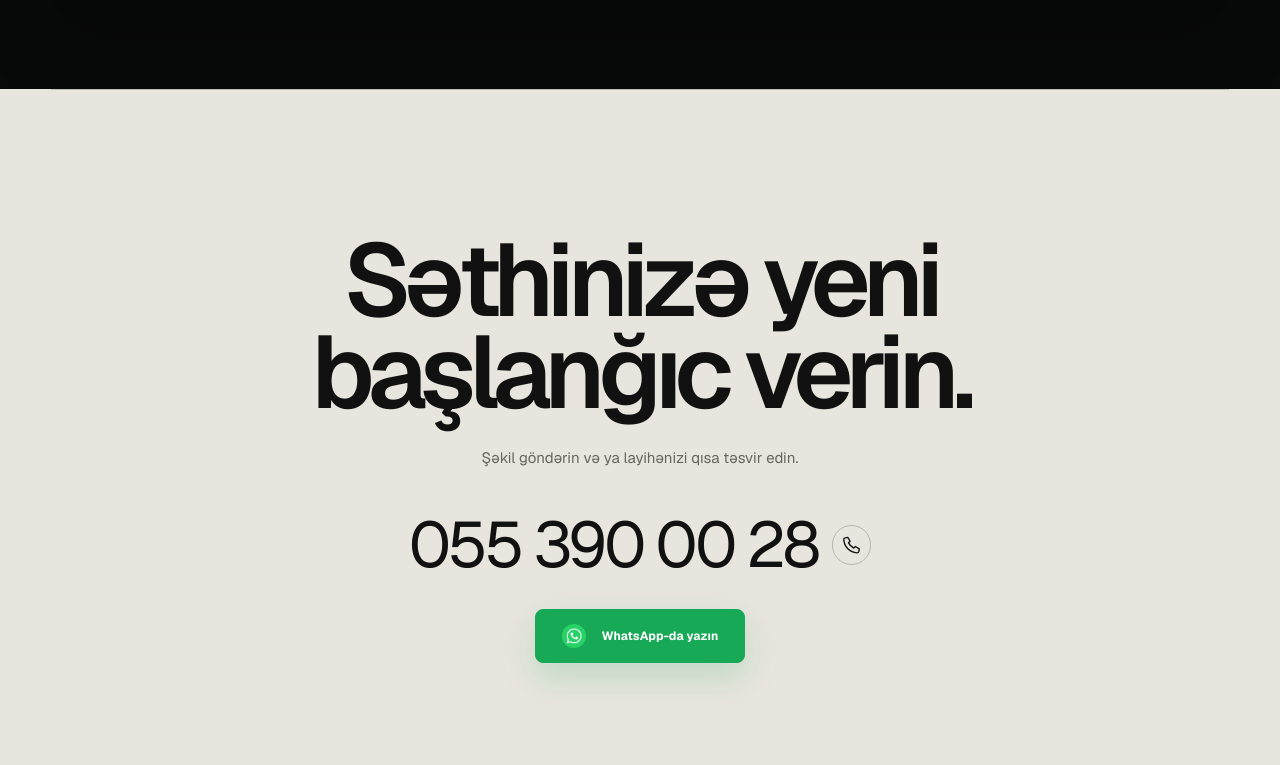
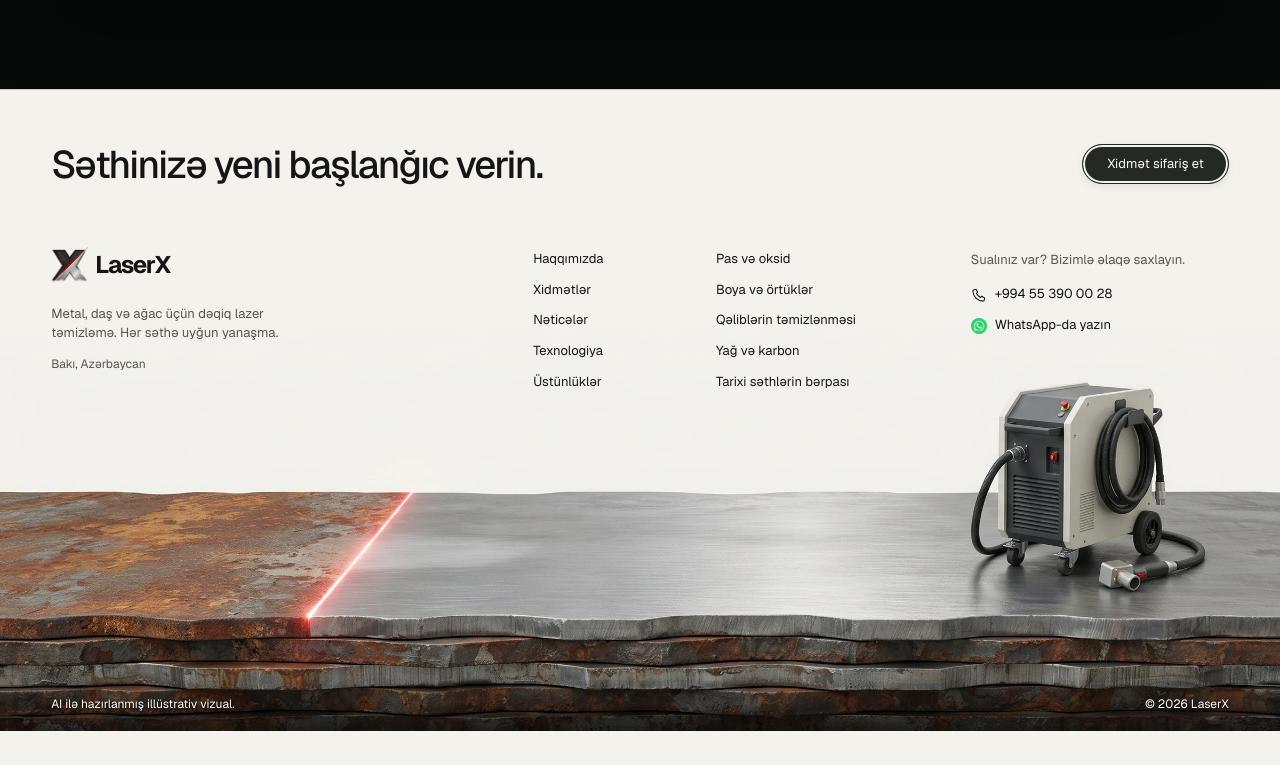
Before and after one commit to Kvseis/LaserX-Website, a Next.js app: page / in a window 1280 px wide. Shown: the part 7835-8600 px from the top of the page. After the commit the page ends 8566 px from the top, so only its background shows below. Built offline with nearby package versions, Linux system fonts and the light colour scheme.

Commit message:
Homepage footer design and service button update

```diff
--- a/src/components/HomePage.tsx
+++ b/src/components/HomePage.tsx
@@ -100,18 +100,6 @@ export default function HomePage({ locale, copy }: { locale: Locale; copy: SiteC
         </div>
       </section>
 
-      <section className="contact">
-        <h2>{home.contactTitle[0]}<br />{home.contactTitle[1]}</h2>
-        <p>{home.contactDescription}</p>
-        <a className="big-phone" href={phone} aria-label={nav.callNumber}>
-          055 390 00 28
-          <PhoneIcon />
-        </a>
-        <a className="button contact-whatsapp" href={whatsapp}>
-          <WhatsAppLogo />
-          {nav.whatsapp}
-        </a>
-      </section>
     </main>
 
     <SiteFooter locale={locale} copy={copy} />
--- a/src/components/SiteFooter.module.css
+++ b/src/components/SiteFooter.module.css
@@ -2,37 +2,38 @@
   position: relative;
   isolation: isolate;
   display: block;
-  padding: 64px 0 0;
+  padding: 52px 0 0;
   overflow: hidden;
   color: var(--ink);
   background: var(--paper);
   border-top: 1px solid var(--line);
-  font-size: 14px;
+  font-size: 13px;
 }
 .content { position: relative; z-index: 2; width: var(--wrap); margin-inline: auto; }
 .heading { display: flex; align-items: center; justify-content: space-between; gap: 40px; }
-.heading h2 { max-width: 850px; margin: 0; font-size: clamp(30px, 3.4vw, 54px); font-weight: 500; line-height: 1.12; letter-spacing: -.045em; }
-.action { display: inline-flex; flex-shrink: 0; align-items: center; justify-content: center; gap: 24px; min-height: 48px; padding: 12px 24px; border: 1px solid #bf2b25; border-radius: 999px; color: #fff; background: #bd2d27; box-shadow: inset 0 0 0 3px var(--paper), 0 3px 8px #15151512; transition: transform 200ms ease, background 200ms ease; }
-.action:hover { background: #9c211c; transform: translateY(-2px); }
+.heading h2 { max-width: 850px; margin: 0; font-size: clamp(28px, 3vw, 44px); font-weight: 500; line-height: 1.15; letter-spacing: -.045em; }
+.action { display: inline-flex; flex-shrink: 0; align-items: center; justify-content: center; min-height: 40px; padding: 10px 24px; border: 1px solid #252923; border-radius: 999px; color: #fff; background: #252923; box-shadow: inset 0 0 0 2px var(--paper), 0 3px 8px #15151512; font-size: 13px; transition: transform 200ms ease, background 200ms ease; }
+.action:hover { background: #3b4238; transform: translateY(-2px); }
 .action:active { transform: translateY(0); }
-.columns { display: grid; grid-template-columns: 1.65fr .8fr 1fr 1.1fr; gap: 40px; margin-top: 72px; }
-.brand { display: inline-flex; width: 64px; flex-direction: column; align-items: center; justify-content: center; gap: 2px; color: var(--ink); background: transparent; font-size: 12px; font-weight: 500; letter-spacing: -.02em; }
-.brand img { width: 48px; height: 48px; object-fit: contain; transition: transform 200ms ease; }
+.columns { display: grid; grid-template-columns: 2.2fr .75fr 1.1fr 1.25fr; gap: 28px; margin-top: 60px; }
+.brand { display: inline-flex; width: max-content; align-items: center; gap: 6px; color: var(--ink); background: transparent; font-size: 24px; font-weight: 650; letter-spacing: -.055em; }
+.brand img { width: 38px; height: 38px; object-fit: contain; transition: transform 200ms ease; }
 .brand:hover img { transform: scale(1.04); }
-.identity p { max-width: 265px; margin: 16px 0; color: #55554f; line-height: 1.6; }
-.location { color: #55554f; font-size: 13px; }
-.links { display: flex; flex-direction: column; align-items: flex-start; gap: 14px; padding-top: 7px; }
+.identity p { max-width: 235px; margin: 16px 0 12px; color: #55554f; line-height: 1.5; }
+.location { color: #55554f; font-size: 12px; }
+.links { display: flex; flex-direction: column; align-items: flex-start; gap: 12px; padding-top: 4px; }
 .links a, .contacts a { transition: color 200ms ease; line-height: 1.45; }
 .links a:hover, .contacts a:hover { color: #bd2d27; text-decoration: underline; text-underline-offset: 5px; }
-.contacts { padding-top: 7px; }
-.contacts p { margin: 0 0 20px; color: #55554f; line-height: 1.5; }
-.contacts a { display: flex; align-items: center; gap: 10px; margin-top: 14px; }
-.contacts svg { flex-shrink: 0; width: 18px; height: 18px; }
+.contacts { padding-top: 4px; }
+.contacts p { margin: 0 0 16px; color: #55554f; line-height: 1.5; }
+.contacts a { display: flex; align-items: center; gap: 8px; margin-top: 12px; }
+.contacts svg, .contacts :global(.whatsapp-logo) { flex-shrink: 0; width: 16px; height: 16px; }
 .contacts a:first-of-type svg { fill: none; stroke: currentColor; stroke-width: 1.6; }
-.scene { position: relative; margin-top: 8px; }
+.scene { position: relative; margin-top: -72px; }
 .scene img { width: 100%; height: auto; mask-image: linear-gradient(to bottom, transparent, #000 48px); }
 .bottom { position: absolute; z-index: 2; bottom: 0; left: 0; width: 100%; display: flex; justify-content: space-between; gap: 24px; padding: 18px 4vw; color: #fff; background: linear-gradient(transparent, rgba(0,0,0,.72)); font-size: 12px; line-height: 1.5; text-shadow: 0 1px 3px #000; }
 @media (max-width: 1050px) {
+  .scene { margin-top: 0; }
   .columns { grid-template-columns: 1.2fr 1fr 1fr; gap: 32px; }
   .contacts { grid-column: 1 / -1; display: flex; align-items: center; flex-wrap: wrap; gap: 24px; padding: 0; }
   .contacts p, .contacts a { margin: 0; }
@@ -45,7 +46,7 @@
   .action { width: 100%; }
   .columns { grid-template-columns: 1fr 1fr; gap: 32px 20px; margin-top: 40px; }
   .identity { grid-column: 1 / -1; }
-  .identity p { max-width: 340px; }
+  .identity p { max-width: 280px; }
   .links { gap: 16px; }
   .contacts { display: block; }
   .contacts p { margin-bottom: 18px; }
--- a/src/components/SiteFooter.tsx
+++ b/src/components/SiteFooter.tsx
@@ -12,7 +12,7 @@ export default function SiteFooter({ locale, copy }: { locale: Locale; copy: Sit
     <div className={styles.content}>
       <div className={styles.heading}>
         <h2>{copy.footer.title}</h2>
-        <a className={styles.action} href={whatsapp}>{copy.nav.whatsapp}<span aria-hidden="true">↗</span></a>
+        <a className={styles.action} href={phone}>{copy.footer.booking}</a>
       </div>
       <div className={styles.columns}>
         <div className={styles.identity}>
--- a/src/lib/messages/az.ts
+++ b/src/lib/messages/az.ts
@@ -17,7 +17,8 @@ const az = {
   },
   footer: {
     illustration: 'AI ilə hazırlanmış illüstrativ vizual.',
-    title: 'Lazer təmizləməyə bu gün başlayaq.',
+    title: 'Səthinizə yeni başlanğıc verin.',
+    booking: 'Xidmət sifariş et',
     description: 'Metal, daş və ağac üçün dəqiq lazer təmizləmə. Hər səthə uyğun yanaşma.',
     contact: 'Sualınız var? Bizimlə əlaqə saxlayın.',
   },
--- a/src/lib/messages/en.ts
+++ b/src/lib/messages/en.ts
@@ -19,7 +19,8 @@ const en: SiteCopy = {
   },
   footer: {
     illustration: 'AI-generated illustrative visual.',
-    title: 'Let’s start your laser cleaning today.',
+    title: 'Give your surface a fresh start.',
+    booking: 'Book a service',
     description: 'Precision laser cleaning for metal, stone and wood. An approach tailored to every surface.',
     contact: 'Have a question? Get in touch.',
   },
--- a/src/lib/messages/ru.ts
+++ b/src/lib/messages/ru.ts
@@ -19,7 +19,8 @@ const ru: SiteCopy = {
   },
   footer: {
     illustration: 'Иллюстрация, созданная с помощью ИИ.',
-    title: 'Начнём лазерную очистку сегодня.',
+    title: 'Дайте вашей поверхности новое начало.',
+    booking: 'Заказать услугу',
     description: 'Точная лазерная очистка металла, камня и дерева. Индивидуальный подход к каждой поверхности.',
     contact: 'Есть вопросы? Свяжитесь с нами.',
   },
--- a/src/lib/messages/tr.ts
+++ b/src/lib/messages/tr.ts
@@ -19,7 +19,8 @@ const tr: SiteCopy = {
   },
   footer: {
     illustration: 'Yapay zekâ ile oluşturulmuş temsili görsel.',
-    title: 'Lazer temizliğine bugün başlayalım.',
+    title: 'Yüzeyinize yeni bir başlangıç verin.',
+    booking: 'Hizmet talep et',
     description: 'Metal, taş ve ahşap için hassas lazer temizleme. Her yüzeye uygun yaklaşım.',
     contact: 'Sorunuz mu var? Bize ulaşın.',
   },
```
Also changed, not shown: scripts/visual-check.mjs (+4 -4 lines).
